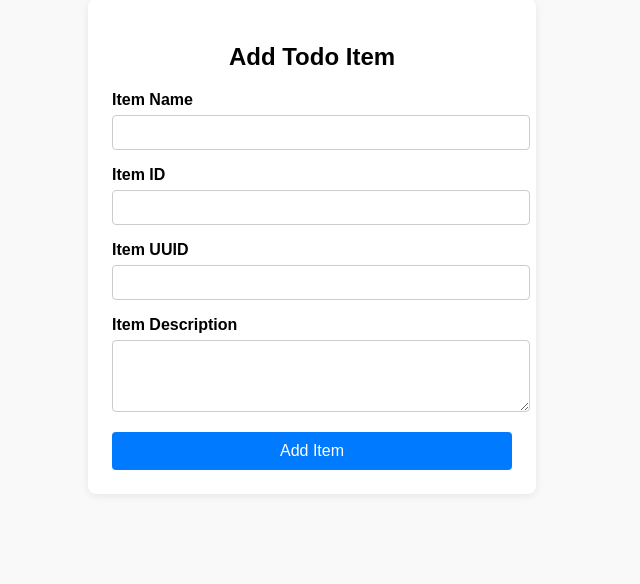
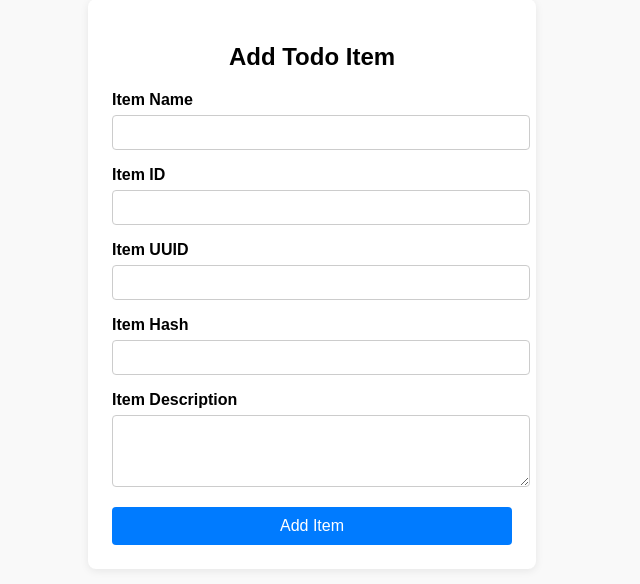
Before and after one commit to sagarkundrapu/Assignment4, a Flask app: page / in a window 1280 px wide. Shown: the part 41-625 px from the top of the page, without its empty margins (328-968 px from the left). Run offline with Flask 3, Linux system fonts and the light colour scheme.

Commit message:
Added new label "Item Hash" in the form

```diff
--- a/Todo/frontend/templates/index.html
+++ b/Todo/frontend/templates/index.html
@@ -68,6 +68,10 @@
                 <input type="text" id="item-name" name="item-name" required>
             </div>
             <div class="form-group">
+                <label for="item-name">Item Hash</label>
+                <input type="text" id="item-name" name="item-name" required>
+            </div>
+            <div class="form-group">
                 <label for="item-desc">Item Description</label>
                 <textarea id="item-desc" name="item-desc" rows="3" required></textarea>
             </div>
```
Also changed, not shown: 1 other file.
